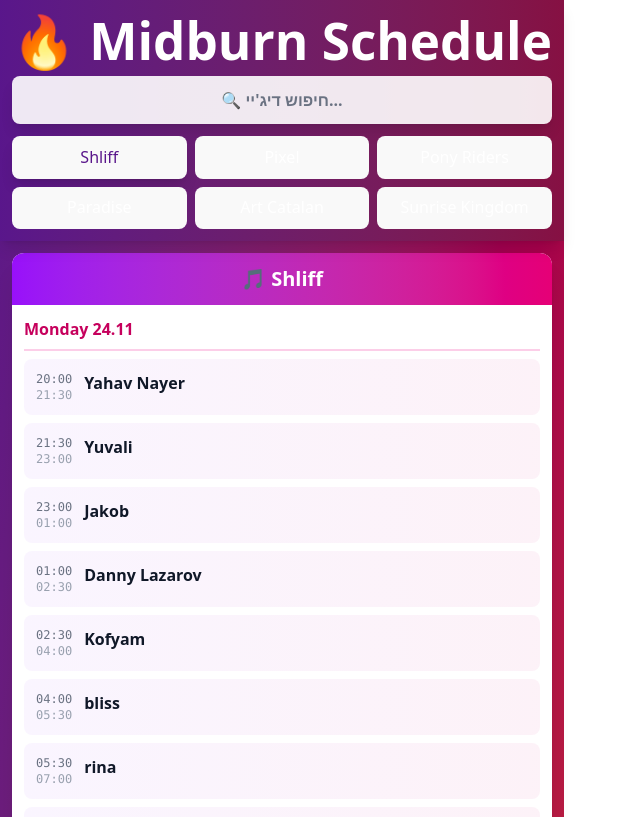
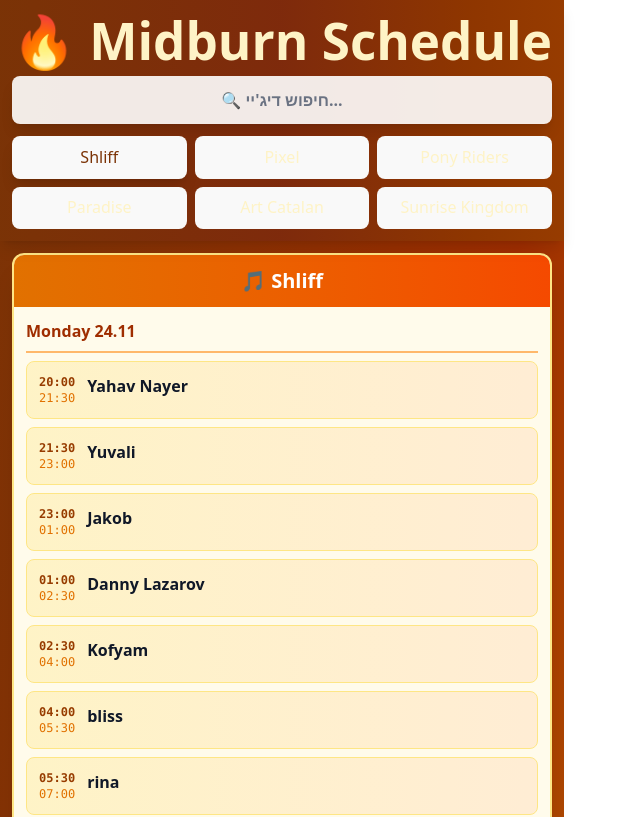
Before and after one commit to MrFalach/midburn-app, a React (Vite) app: page / in a window 1280 px wide. Shown: the top 817 px of the page, without its empty margins (0-640 px from the left). Built offline with nearby package versions, Linux system fonts and the light colour scheme.

Commit message:
Added colors

```diff
--- a/src/App.tsx
+++ b/src/App.tsx
@@ -45,9 +45,9 @@ function App() {
   const selectedStage = stages.find(stage => stage.id === selectedStageId) || stages[0];
 
   return (
-    <div className="min-h-screen bg-gradient-to-br from-purple-900 via-pink-800 to-orange-600">
+    <div className="min-h-screen bg-gradient-to-br from-amber-900 via-orange-800 to-yellow-600">
       {!isReady && !hasSeenBefore && isStandalone && (
-        <div className="fixed top-2 left-2 right-2 bg-yellow-400 text-yellow-900 px-3 py-2 rounded-lg shadow-lg font-semibold text-sm z-50 text-center">
+        <div className="fixed top-2 left-2 right-2 bg-amber-400 text-amber-900 px-3 py-2 rounded-lg shadow-lg font-semibold text-sm z-50 text-center">
           ⏳ טוען את האפליקציה לעבודה אופליין...
         </div>
       )}
@@ -58,8 +58,8 @@ function App() {
       )}
 
       {/* Header */}
-      <div className="sticky top-0 bg-gradient-to-r from-purple-900 to-pink-900 shadow-lg z-40 px-3 py-3">
-        <h1 className="text-xl font-bold text-center text-white mb-2">
+      <div className="sticky top-0 bg-gradient-to-r from-amber-900 via-orange-900 to-amber-800 shadow-lg z-40 px-3 py-3">
+        <h1 className="text-xl font-bold text-center text-amber-100 mb-2">
           🔥 Midburn Schedule
         </h1>
 
--- a/src/components/SearchResults.tsx
+++ b/src/components/SearchResults.tsx
@@ -34,15 +34,15 @@ export function SearchResults({ stages, searchQuery }: SearchResultsProps) {
 
   if (results.length === 0) {
     return (
-      <div className="bg-white rounded-xl shadow-xl p-8 text-center">
-        <p className="text-gray-500 text-lg">😕 לא נמצאו תוצאות עבור "{searchQuery}"</p>
+      <div className="bg-amber-50 rounded-xl shadow-xl p-8 text-center border-2 border-amber-200">
+        <p className="text-amber-800 text-lg">😕 לא נמצאו תוצאות עבור "{searchQuery}"</p>
       </div>
     );
   }
 
   return (
-    <div className="bg-white rounded-xl shadow-xl overflow-hidden">
-      <div className="bg-gradient-to-r from-purple-600 to-pink-600 p-3">
+    <div className="bg-amber-50 rounded-xl shadow-xl overflow-hidden border-2 border-amber-200">
+      <div className="bg-gradient-to-r from-amber-600 to-orange-600 p-3">
         <h2 className="text-xl font-bold text-center text-white">
           🔍 תוצאות חיפוש: {results.length} הופעות
         </h2>
@@ -52,17 +52,17 @@ export function SearchResults({ stages, searchQuery }: SearchResultsProps) {
         {results.map((result, index) => (
           <div
             key={index}
-            className="bg-gradient-to-r from-purple-50 to-pink-50 rounded-lg p-3"
+            className="bg-gradient-to-r from-amber-100 to-orange-100 rounded-lg p-3 border border-amber-200"
           >
             <div className="font-bold text-lg text-gray-900 mb-1">
               {result.artist}
             </div>
-            <div className="flex items-center gap-2 text-sm text-gray-600">
-              <span className="font-semibold text-purple-700">🎵 {result.stageName}</span>
+            <div className="flex items-center gap-2 text-sm text-amber-800">
+              <span className="font-semibold">🎵 {result.stageName}</span>
               <span>•</span>
               <span>{result.date}</span>
             </div>
-            <div className="text-xs font-mono text-gray-500 mt-1">
+            <div className="text-xs font-mono text-amber-700 mt-1 font-semibold">
               {result.startTime} - {result.endTime}
             </div>
           </div>
--- a/src/components/StageSchedule.tsx
+++ b/src/components/StageSchedule.tsx
@@ -6,8 +6,8 @@ interface StageScheduleProps {
 
 export function StageSchedule({ stage }: StageScheduleProps) {
   return (
-    <div className="bg-white rounded-xl shadow-xl overflow-hidden">
-      <div className="bg-gradient-to-r from-purple-600 to-pink-600 p-3">
+    <div className="bg-amber-50 rounded-xl shadow-xl overflow-hidden border-2 border-amber-200">
+      <div className="bg-gradient-to-r from-amber-600 to-orange-600 p-3">
         <h2 className="text-xl font-bold text-center text-white">
           🎵 {stage.name}
         </h2>
@@ -16,7 +16,7 @@ export function StageSchedule({ stage }: StageScheduleProps) {
       <div className="p-3">
         {stage.days.map((day, dayIndex) => (
           <div key={dayIndex} className="mb-10 last:mb-0">
-            <h3 className="text-base font-bold text-pink-700 mb-2 pb-2 border-b-2 border-pink-200">
+            <h3 className="text-base font-bold text-orange-800 mb-2 pb-2 border-b-2 border-orange-300">
               {day.date}
             </h3>
 
@@ -24,13 +24,13 @@ export function StageSchedule({ stage }: StageScheduleProps) {
               {day.slots.map((slot, slotIndex) => (
                 <div
                   key={slotIndex}
-                  className="flex gap-3 p-3 bg-gradient-to-r from-purple-50 to-pink-50 rounded-lg"
+                  className="flex gap-3 p-3 bg-gradient-to-r from-amber-100 to-orange-100 rounded-lg border border-amber-200"
                 >
                   <div className="flex-shrink-0">
-                    <div className="text-xs font-mono text-gray-500 whitespace-nowrap">
+                    <div className="text-xs font-mono text-amber-800 whitespace-nowrap font-semibold">
                       {slot.startTime}
                     </div>
-                    <div className="text-xs font-mono text-gray-400">
+                    <div className="text-xs font-mono text-amber-600">
                       {slot.endTime}
                     </div>
                   </div>
--- a/src/components/StageSelector.tsx
+++ b/src/components/StageSelector.tsx
@@ -15,8 +15,8 @@ export function StageSelector({ stages, selectedStageId, onSelectStage }: StageS
           onClick={() => onSelectStage(stage.id)}
           className={`px-3 py-2 rounded-lg font-bold text-xs transition-all ${
             selectedStageId === stage.id
-              ? 'bg-white text-purple-900 shadow-lg'
-              : 'bg-white/20 text-white hover:bg-white/30 active:scale-95'
+              ? 'bg-amber-100 text-amber-900 shadow-lg'
+              : 'bg-amber-800/40 text-amber-100 hover:bg-amber-700/50 active:scale-95'
           }`}
         >
           {stage.name}
```
